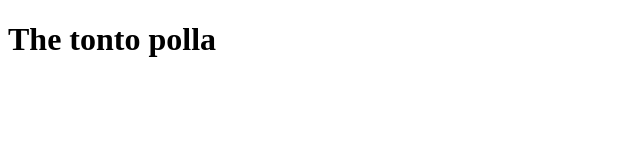
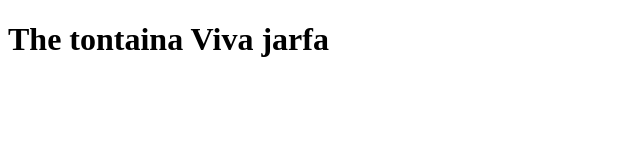
Before and after one commit to Dekadeee1/KDS, a plain HTML site: page index.html in a window 1280 px wide. Shown: the whole page, without its empty margins (0-640 px from the left). Drawn offline with Linux system fonts and the light colour scheme.

Commit message:
index.html

```diff
--- a/index.html
+++ b/index.html
@@ -6,6 +6,7 @@
     <title>Document</title>
 </head>
 <body>
-    <h1>The tonto polla</h1>
+    <h1>The tontaina
+    Viva jarfa</h1>
 </body>
 </html>
```
